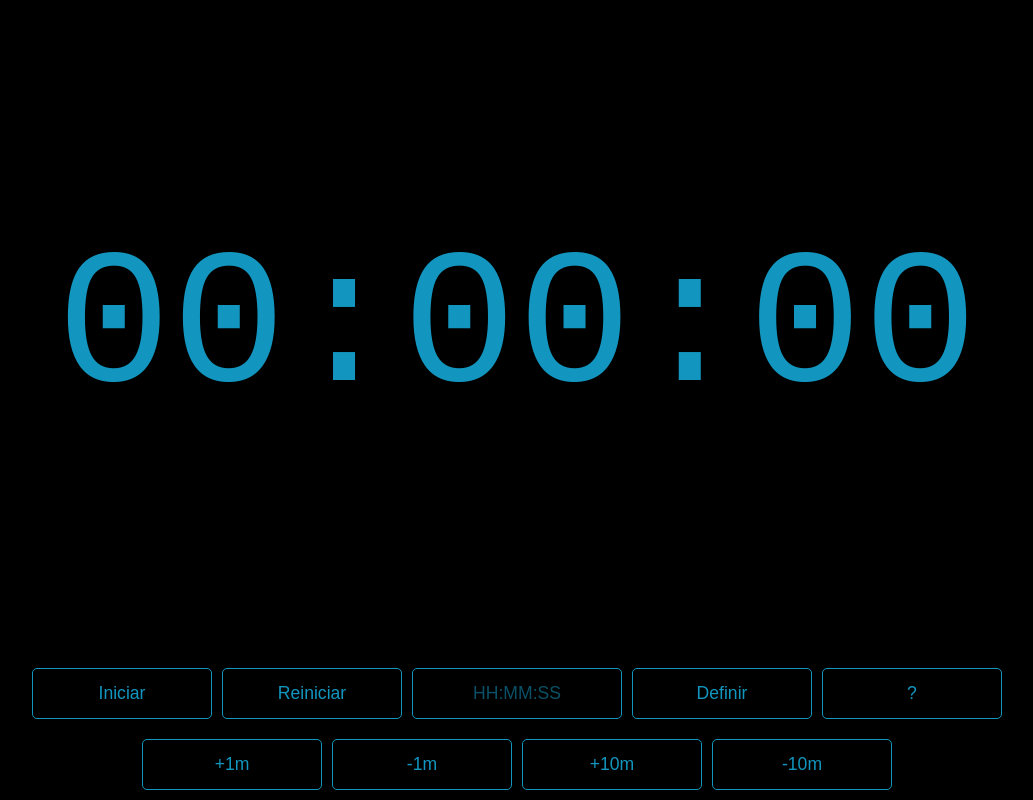
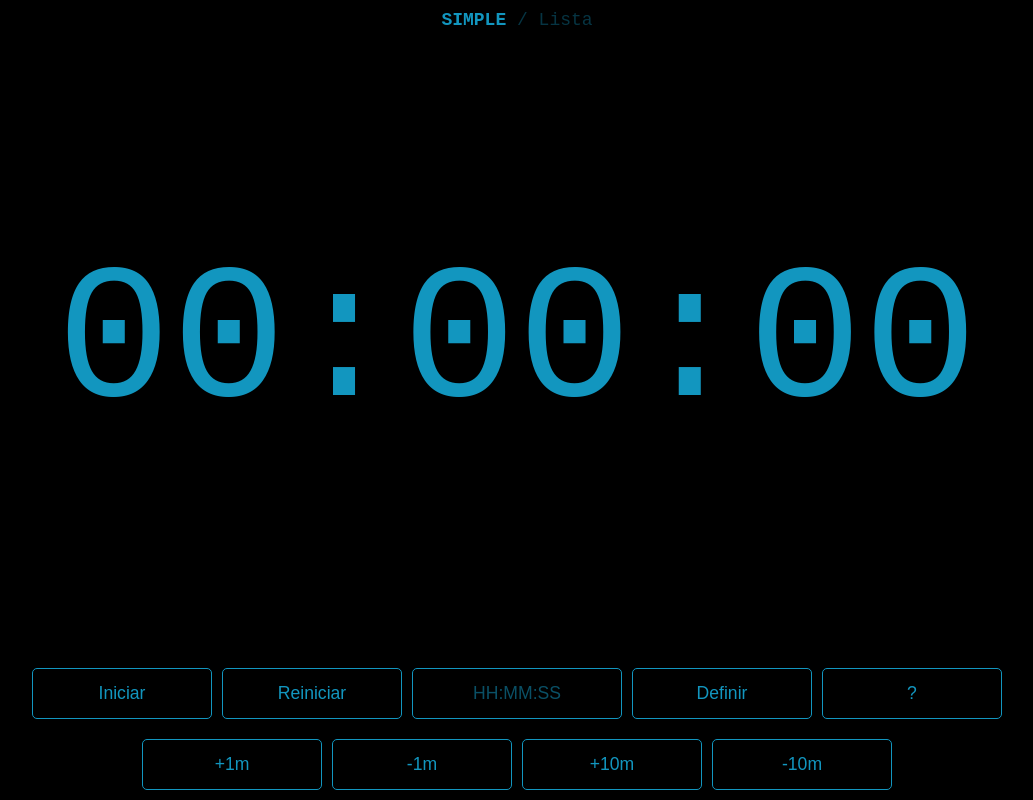
Before and after one commit to KajiiNarumi/Cuenta-tu-tiempo, a plain HTML site: page index.html in a window 1280 px wide. Shown: the whole page, without its empty margins (123-1156 px from the left). Drawn offline with Linux system fonts and the light colour scheme.

Commit message:
Refactor HTML and CSS for timer application

```diff
--- a/index.html
+++ b/index.html
@@ -4,91 +4,127 @@
 <meta charset="UTF-8">
 <title>Cuenta tu tiempo</title>
 <link rel="icon" type="image/png" href="fav.png">
+
 <style>
+
 html, body {
-      margin: 0;
-      padding: 0;
-      height: 100%;
-      background-color: #000;
-      color: #1296BF;
-      font-family: monospace;
-      display: flex;
-      flex-direction: column;
+margin:0;
+padding:0;
+height:100%;
+background-color:#000;
+color:#1296BF;
+font-family:monospace;
+display:flex;
+flex-direction:column;
+}
+
+/* selector modo */
+
+.mode{
+text-align:center;
+margin-top:10px;
+font-size:18px;
+}
+
+.mode a{
+text-decoration:none;
+color:#1296BF;
+opacity:.35;
+}
+
+.mode span{
+opacity:.35;
+}
+
+.mode .active{
+opacity:1;
+font-weight:bold;
 }
 
 #timer-container {
-      flex: 1;
-      display: flex;
-      align-items: center;
-      justify-content: center;
+flex:1;
+display:flex;
+align-items:center;
+justify-content:center;
 }
 
 #timer {
-      font-size: 15vw;
-      text-align: center;
+font-size:15vw;
+text-align:center;
 }
 
 .controls {
-      display: flex;
-      flex-wrap: wrap;
-      justify-content: center;
-      gap: 10px;
-      padding: 10px 20px;
+display:flex;
+flex-wrap:wrap;
+justify-content:center;
+gap:10px;
+padding:10px 20px;
 }
 
 button, input[type="text"] {
-      flex: 1 1 140px;
-      max-width: 180px;
-      padding: 14px;
-      font-size: 1.1em;
-      border-radius: 5px;
-      border: 1px solid #1296BF;
-      background: none;
-      color: #1296BF;
-      text-align: center;
+flex:1 1 140px;
+max-width:180px;
+padding:14px;
+font-size:1.1em;
+border-radius:5px;
+border:1px solid #1296BF;
+background:none;
+color:#1296BF;
+text-align:center;
 }
 
 button {
-      cursor: pointer;
-      transition: background 0.2s, color 0.2s;
+cursor:pointer;
+transition:background 0.2s, color 0.2s;
 }
 
 button:hover {
-      background-color: #1296BF;
-      color: #000;
+background-color:#1296BF;
+color:#000;
 }
 
 input[type="text"]::placeholder {
-      color: #1296BF88;
+color:#1296BF88;
 }
 
 @media (max-width: 500px) {
+
 button, input[type="text"] {
-        flex: 1 1 100%;
-        max-width: 100%;
+flex:1 1 100%;
+max-width:100%;
 }
 
 .controls {
-        gap: 8px;
-        padding: 8px 10px;
+gap:8px;
+padding:8px 10px;
 }
+
 }
 
 #info {
-      display: none;
-      text-align: center;
-      padding: 15px;
-      font-size: 0.9em;
-      color: #1296BF;
+display:none;
+text-align:center;
+padding:15px;
+font-size:0.9em;
+color:#1296BF;
 }
+
 </style>
 </head>
+
 <body>
+
+<div class="mode">
+<span class="active">SIMPLE</span>
+<span> / </span>
+<a href="https://kajiinarumi.github.io/Cuenta-tu-tiempo/lista">Lista</a>
+</div>
+
 <div id="timer-container">
 <div id="timer">00:00:00</div>
 </div>
 
-  <!-- Fila 1: Play, Reset, Input, Definir -->
+<!-- Fila 1 -->
 <div class="controls">
 <button id="toggle">Iniciar</button>
 <button id="reset">Reiniciar</button>
@@ -97,7 +133,7 @@
 <button id="infoBtn">?</button>
 </div>
 
-  <!-- Fila 2: +1m, -1m, +10m, -10m -->
+<!-- Fila 2 -->
 <div class="controls">
 <button id="add1m">+1m</button>
 <button id="sub1m">-1m</button>
@@ -105,7 +141,6 @@
 <button id="sub10m">-10m</button>
 </div>
 
-  <!-- Información -->
 <div id="info">
 <p>
 Usa los botones "Iniciar/Pausar" para iniciar o detener el temporizador, así como el botón "Reiniciar" para restaurar a 00:00:00.<br>
@@ -115,11 +150,12 @@
 Conserva el tiempo restante aunque se recargue la página<br>
 <br>
 Cuenta tu tiempo - Temporizador &copy; 2025 I. Antoine Suárez V. Todos los derechos reservados.<br>
-      Este programa está disponible bajo la <a href="https://www.gnu.org/licenses/gpl-3.0.html" style="color: #1296BF" target="_blank">Licencia Pública General GNU (GPL)</a> visita GitHub <a href="https://github.com/KajiiNarumi/Cuenta-tu-tiempo" style="color: #1296BF" target="_blank">Cuenta tu tiempo by I. A. Suárez V..
+Este programa está disponible bajo la <a href="https://www.gnu.org/licenses/gpl-3.0.html" style="color:#1296BF" target="_blank">Licencia Pública General GNU (GPL)</a> visita GitHub <a href="https://github.com/KajiiNarumi/Cuenta-tu-tiempo" style="color:#1296BF" target="_blank">Cuenta tu tiempo by I. A. Suárez V.</a>
 </p>
 </div>
 
 <script>
+
 let duration = 0;
 let remaining = 0;
 let interval = null;
@@ -149,87 +185,124 @@
 }
 
 function tick() {
+
 if (remaining > 0) {
+
 remaining--;
 updateDisplay();
 localStorage.setItem('remaining', remaining);
+
 } else {
+
 clearInterval(interval);
 isRunning = false;
 toggleBtn.textContent = 'Iniciar';
+
 }
+
 }
 
 toggleBtn.onclick = () => {
+
 if (isRunning) {
+
 clearInterval(interval);
 toggleBtn.textContent = 'Iniciar';
+
 } else {
+
 if (remaining > 0) {
+
 interval = setInterval(tick, 1000);
 toggleBtn.textContent = 'Pausar';
+
 }
+
 }
+
 isRunning = !isRunning;
+
 };
 
 resetBtn.onclick = () => {
+
 clearInterval(interval);
 isRunning = false;
 toggleBtn.textContent = 'Iniciar';
 remaining = 0;
 updateDisplay();
 localStorage.setItem('remaining', remaining);
+
 };
 
 add1mBtn.onclick = () => {
+
 remaining += 60;
 updateDisplay();
 localStorage.setItem('remaining', remaining);
+
 };
 
 add10mBtn.onclick = () => {
+
 remaining += 600;
 updateDisplay();
 localStorage.setItem('remaining', remaining);
+
 };
 
 sub1mBtn.onclick = () => {
+
 remaining = Math.max(0, remaining - 60);
 updateDisplay();
 localStorage.setItem('remaining', remaining);
+
 };
 
 sub10mBtn.onclick = () => {
+
 remaining = Math.max(0, remaining - 600);
 updateDisplay();
 localStorage.setItem('remaining', remaining);
+
 };
 
 setTimeBtn.onclick = () => {
+
 const parts = setTimeInput.value.trim().split(':').map(Number);
+
 if (parts.length === 3 && parts.every(n => !isNaN(n))) {
+
 const [h, m, s] = parts;
 duration = h * 3600 + m * 60 + s;
 remaining = duration;
+
 updateDisplay();
+
 localStorage.setItem('remaining', remaining);
 localStorage.setItem('duration', duration);
+
 }
+
 };
 
 infoBtn.onclick = () => {
 infoText.style.display = infoText.style.display === 'none' ? 'block' : 'none';
 };
 
-    // Recuperar estado previo si existe
 window.onload = () => {
+
 const savedDuration = parseInt(localStorage.getItem('duration'));
 const savedRemaining = parseInt(localStorage.getItem('remaining'));
+
 if (!isNaN(savedDuration)) duration = savedDuration;
 if (!isNaN(savedRemaining)) remaining = savedRemaining;
+
 updateDisplay();
+
 };
+
 </script>
+
 </body>
 </html>
```
Lines whose indentation alone changed are shown as unchanged.
